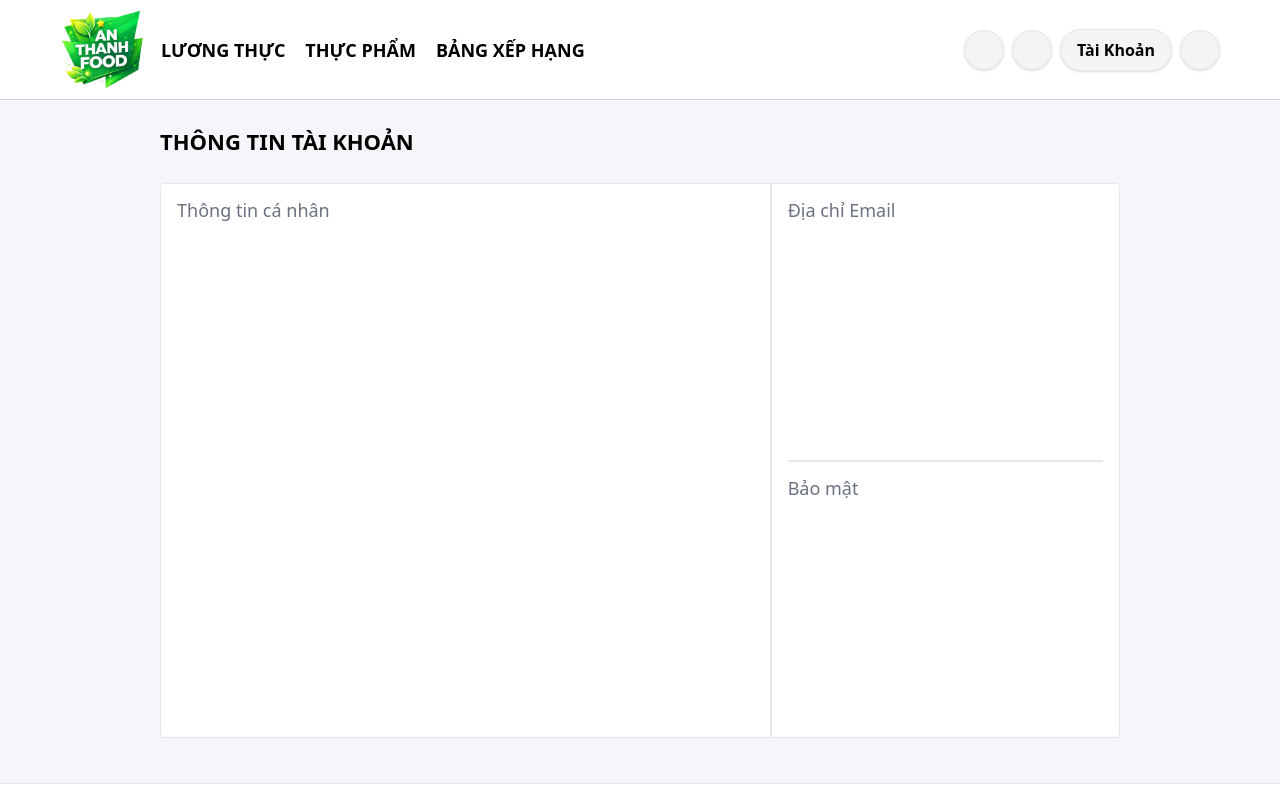
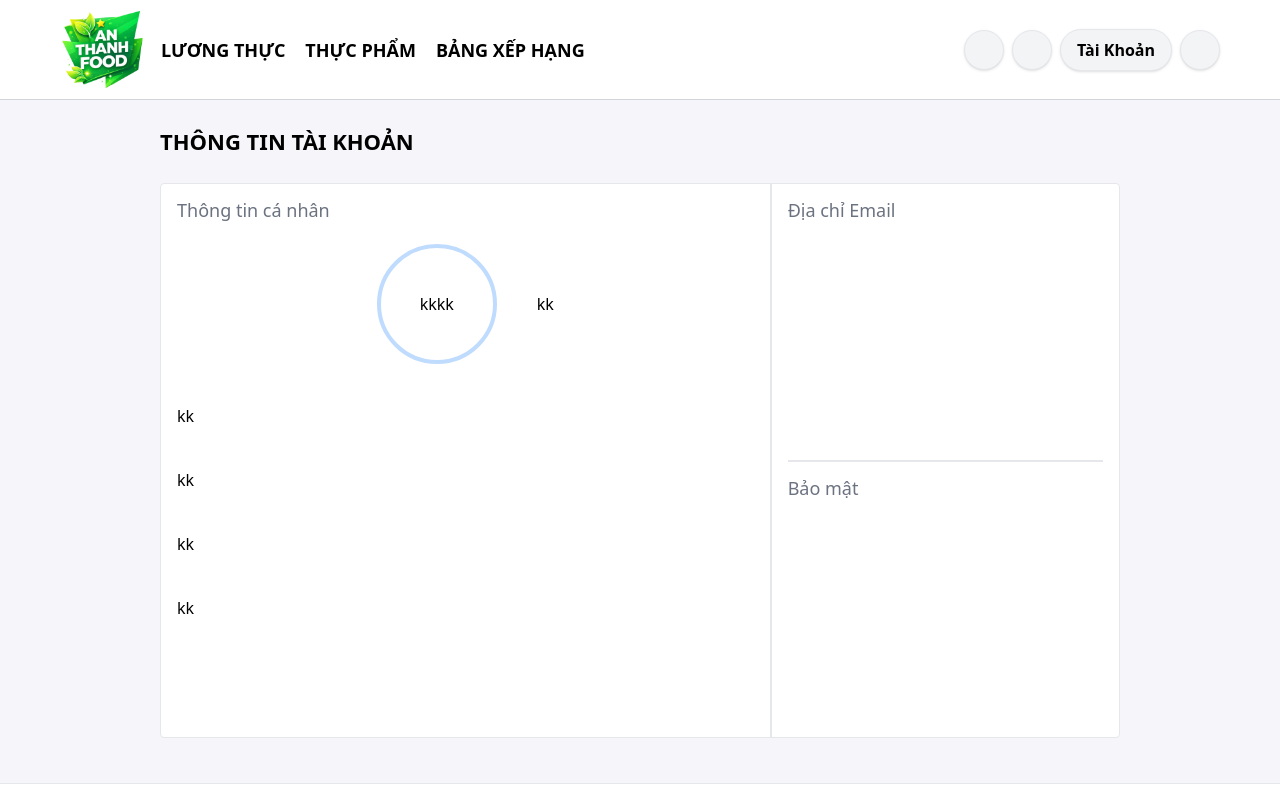
Before and after one commit to SongDuy/web-an-thanh-food, a React (Create React App) app: page /account/profile in a window 1280 px wide. Shown: the top 800 px of the page. Built offline with nearby package versions, Linux system fonts and the light colour scheme; some icons are missing.

Commit message:
Update new

```diff
--- a/src/pages/account/Profile.js
+++ b/src/pages/account/Profile.js
@@ -44,6 +44,34 @@ const ProfilePage = () => {
                                 Thông tin cá nhân
                             </h1>
                         </div>
+
+                        <div className="w-full grid grid-cols-1 gap-10">
+                            <div className="w-full h-[120px] flex items-center justify-center gap-10 mt-5">
+                                <div className="w-[120px] h-[120px] rounded-full border-4 border-blue-200 flex items-center justify-center">
+                                    kkkk
+                                </div>
+
+                                <div>
+                                    kk
+                                </div>
+                            </div>
+
+                            <div className="w-full">
+                                kk
+                            </div>
+
+                            <div className="w-full">
+                                kk
+                            </div>
+
+                            <div className="w-full">
+                                kk
+                            </div>
+
+                            <div className="w-full">
+                                kk
+                            </div>
+                        </div>
                     </div>
 
                     <div className="col-span-4 px-4 py-3 border-l">
```
